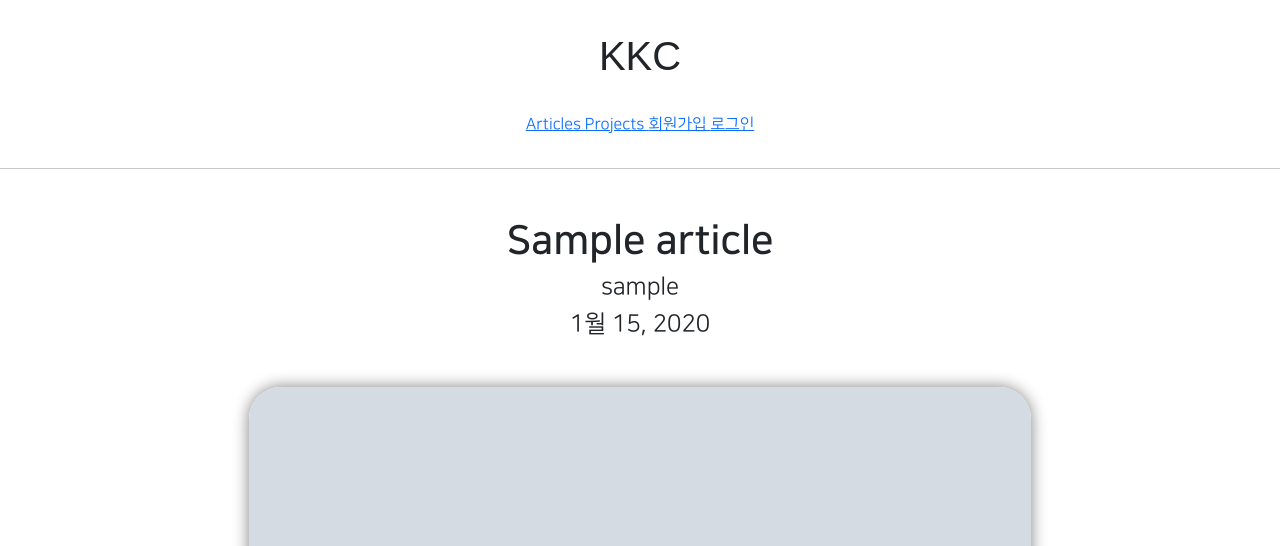
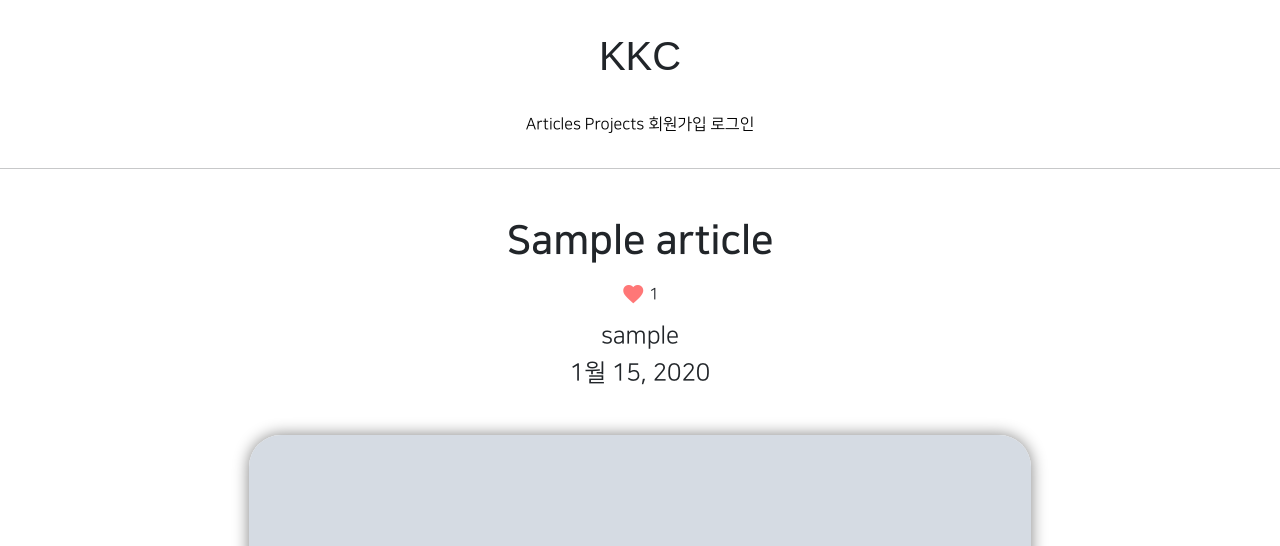
Before and after one commit to grothendieck918/practice_01, a Django app: page /articles/detail/1 in a window 1280 px wide. Shown: the top 546 px of the page. Run offline with Django 3.2, Linux system fonts and the light colour scheme; tables that the repository leaves empty hold one stand-in row (values such as "Sample post"); grey boxes marked "Sample" are stand-in pictures; parts of the project's set-up code (start-up, migrations or seed data) failed here and were passed over; some libraries are stand-ins or nearby versions; some web fonts are replaced.

Commit message:
2021.08.25 1ban practice 1

```diff
--- a/articleapp/templates/articleapp/detail.html
+++ b/articleapp/templates/articleapp/detail.html
@@ -5,6 +5,16 @@
     <div class="container text-center">
         <div class="my-5">
             <h1 class="NNS_B">{{ target_article.title }}</h1>
+            <div class="my-3">
+                <a href="{% url 'likeapp:article_like' article_pk=target_article.pk %}"
+                class="material-icons"
+                style="vertical-align: middle; color: #f77">
+                    favorite
+                </a>
+                <span style="vertical-align: middle;">
+                    {{ target_article.like }}
+                </span>
+            </div>
             <h4>{{ target_article.writer.profile.nickname }}</h4>
             <h4>{{ target_article.created_at }}</h4>
         </div>
--- a/likeapp/urls.py
+++ b/likeapp/urls.py
@@ -1,3 +1,9 @@
+from django.urls import path
+
+from likeapp.views import LikeArticleView
+
+app_name = 'likeapp'
+
 urlpatterns = [
-
+path('article/<int:article_pk>', LikeArticleView.as_view(), name='article_like'),
 ]
--- a/static/base.css
+++ b/static/base.css
@@ -73,3 +73,13 @@
         font-size: 13px;
     }
 }
+
+a {
+     text-decoration: none;
+     color: black;
+}
+
+/*커서가 올라가있을때*/
+a:hover {
+     color: black;
+}
```
Also changed, not shown: likeapp/views.py (+32 -0 lines).
